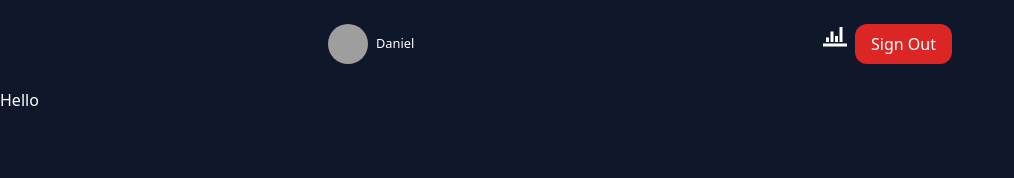
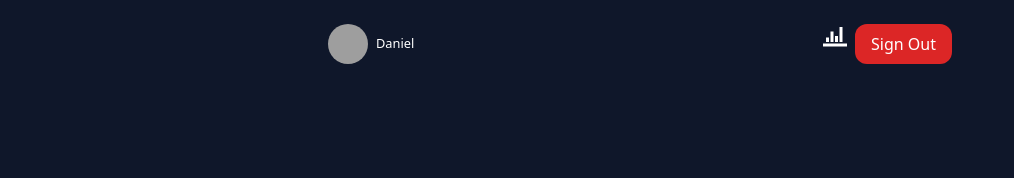
Before and after one commit to danielAwale/finance-tracker, a Next.js app in the folder my-app/: page / in a window 1280 px wide. Shown: the top 178 px of the page, without its empty margins (0-1014 px from the left). Built offline with nearby package versions, Linux system fonts and the light colour scheme; grey boxes are pictures that could not be loaded.

Commit message:
start work on the expenses section

```diff
--- a/my-app/app/page.js
+++ b/my-app/app/page.js
@@ -1,3 +1,3 @@
 export default function Home() {
-  return <p>Hello</p>;
+  return <section></section>;
 }
```
